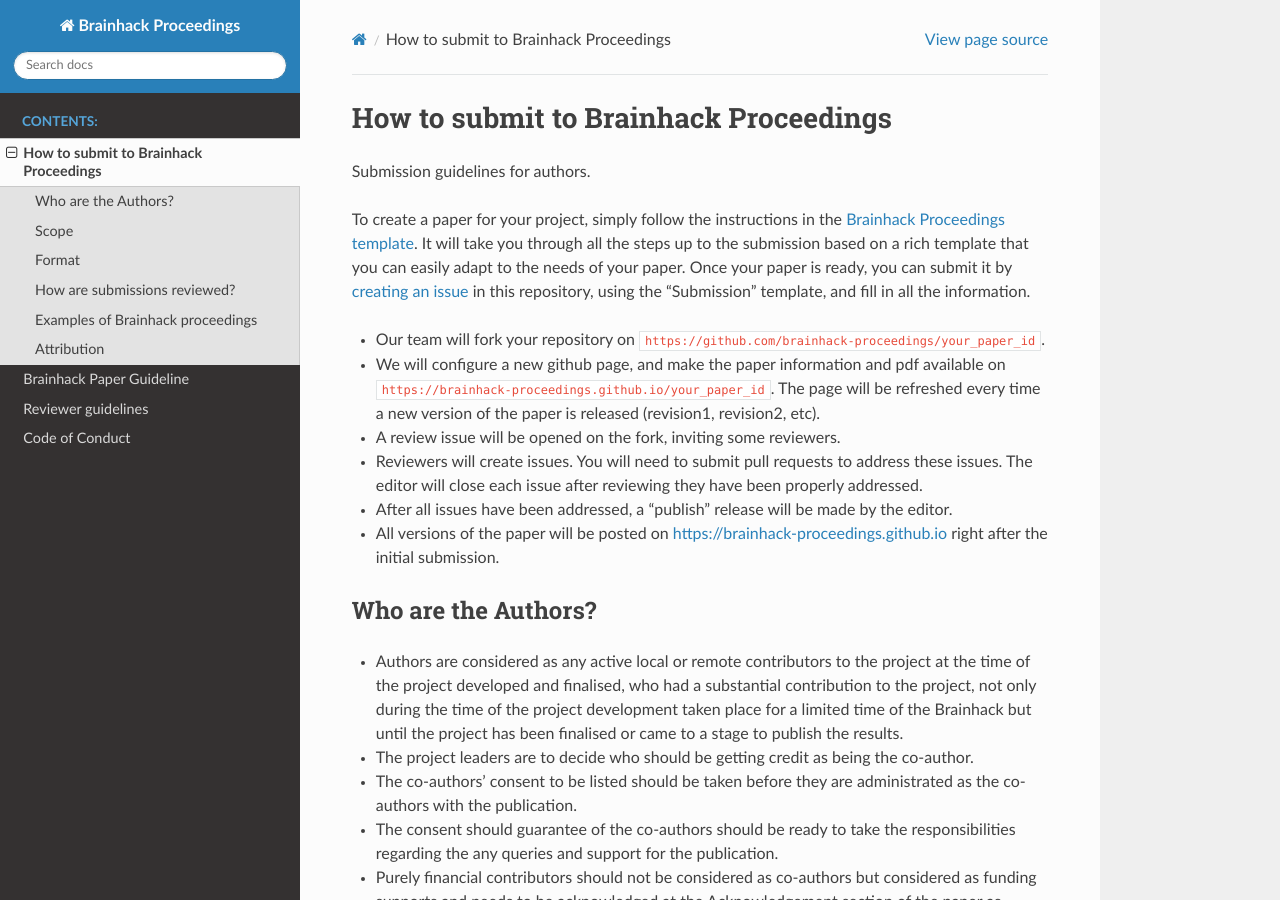
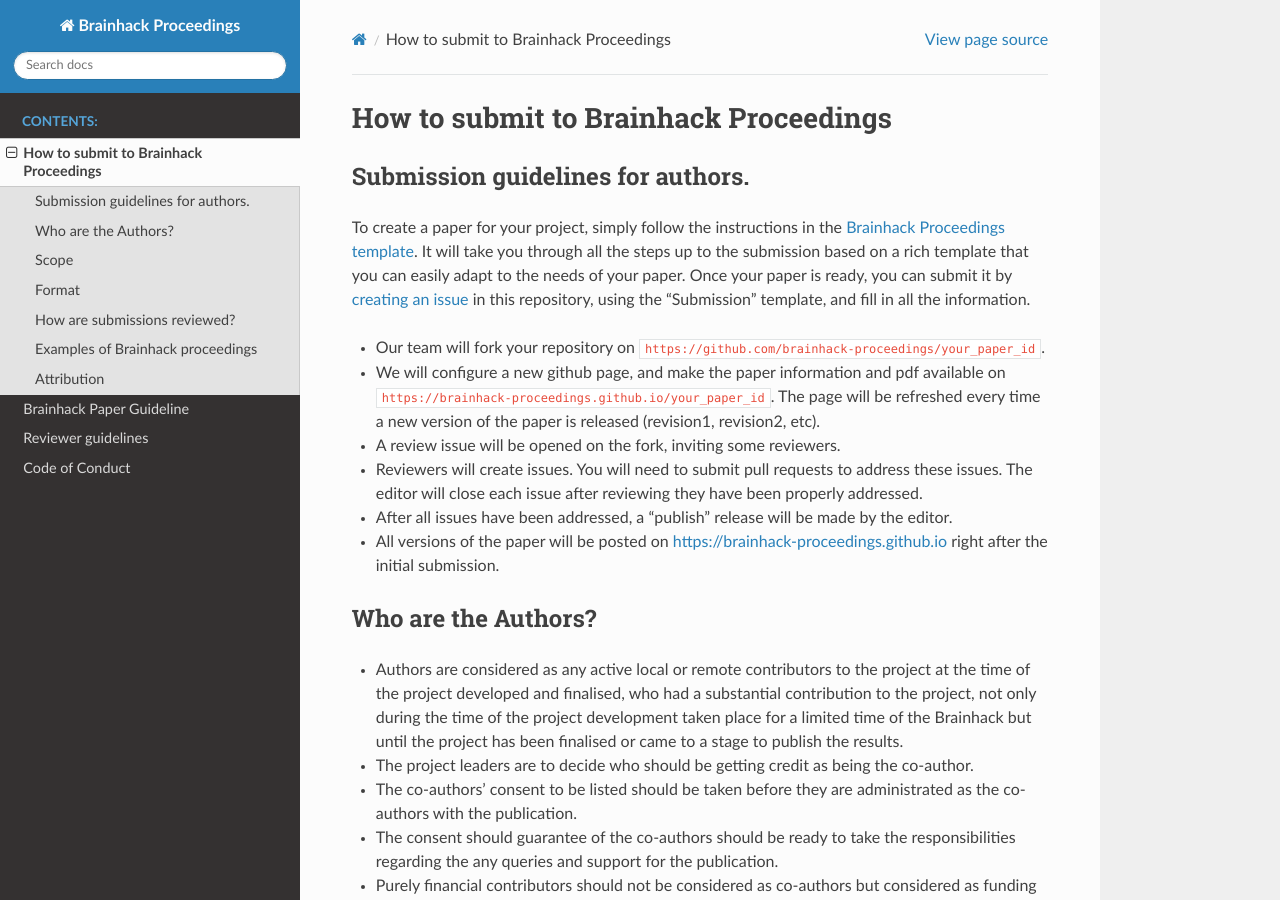
Before and after one commit to brainhack-proceedings/docs, a Sphinx documentation site: the page built from source/AUTHORS.md, in a window 1280 px wide and 900 px high. Built offline with Sphinx 7.4.7 and the Read the Docs theme 2.0.0, drawn with Linux system fonts in a browser that asks for light colours.

Commit message:
Update AUTHORS.md

```diff
--- a/source/AUTHORS.md
+++ b/source/AUTHORS.md
@@ -1,5 +1,6 @@
 # How to submit to Brainhack Proceedings
-Submission guidelines for authors.
+
+## Submission guidelines for authors.
 
 To create a paper for your project, simply follow the instructions in the [Brainhack Proceedings template](https://github.com/brainhack-proceedings/template). It will take you through all the steps up to the submission based on a rich template that you can easily adapt to the needs of your paper.
 Once your paper is ready, you can submit it by [creating an issue](https://github.com/brainhack-proceedings/submit/issues/new?assignees=&labels=HOPE+Object+Submission&template=hope-object-issue-template.md&title=) in this repository, using the "Submission" template, and fill in all the information.
```
